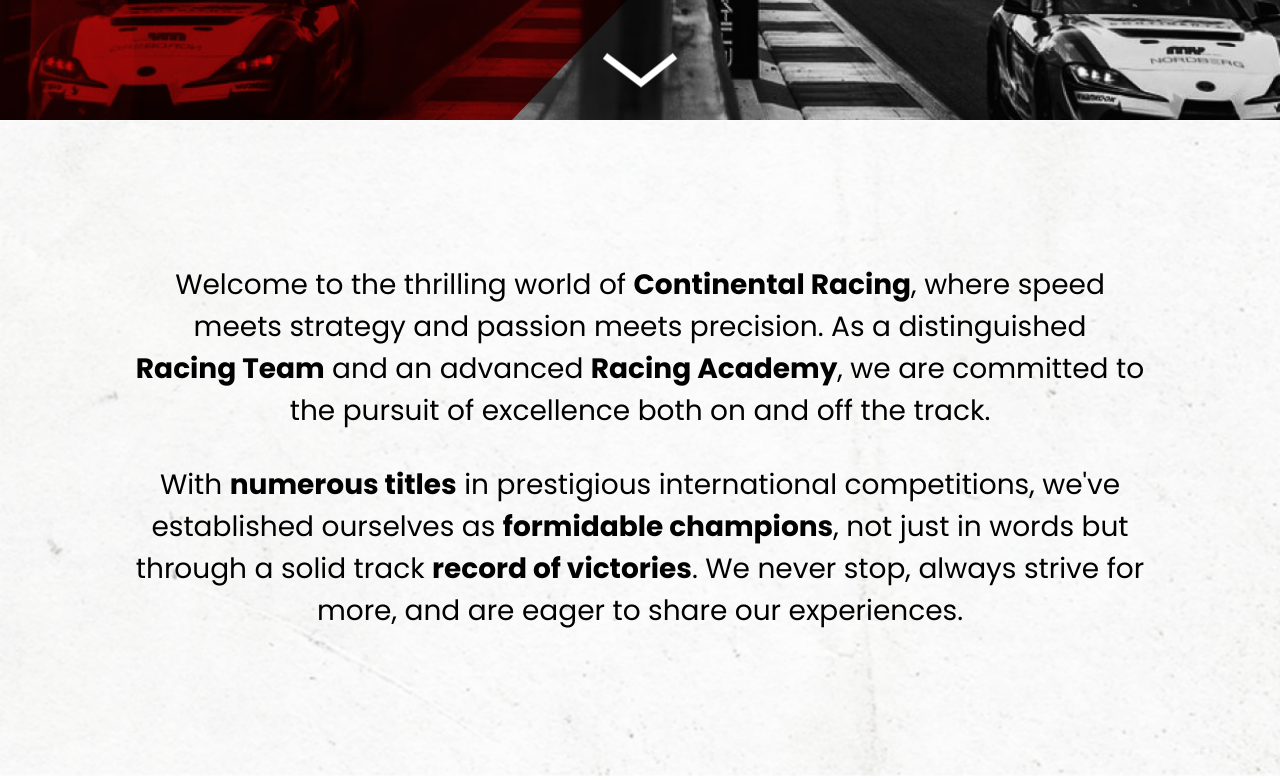
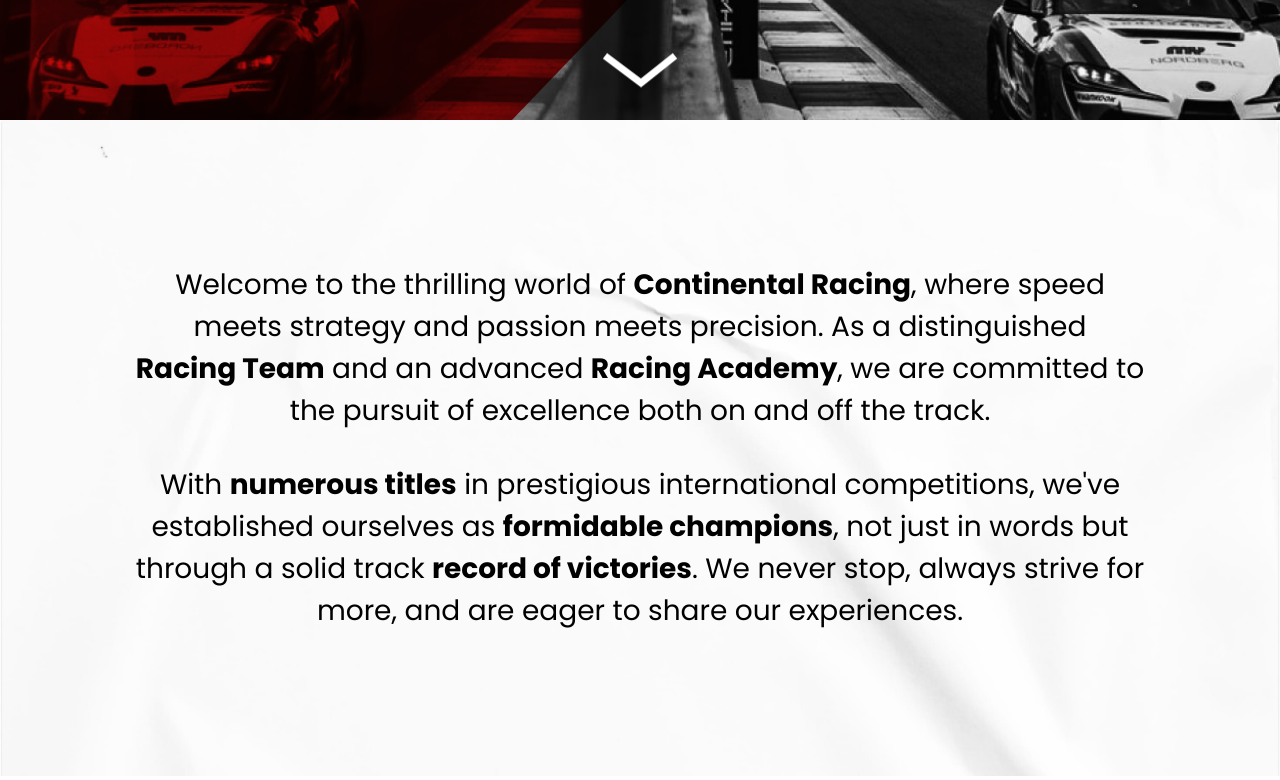
Before and after one commit to egorxvc/continental-next, a Next.js app: page / in a window 1280 px wide. Shown: the part 680-1460 px from the top of the page. Built offline with nearby package versions, Linux system fonts and the light colour scheme.

Commit message:
dorabotki 23.06

```diff
--- a/app/components/welcome-section.tsx
+++ b/app/components/welcome-section.tsx
@@ -2,7 +2,7 @@ import FadeInScroll from "@/app/components/ui/fadeInScroll";
 
 export default function WelcomeSection() {
     return (
-        <div id="racing-team-section" className="bg-welcome-pattern bg-cover">
+        <div id="racing-team-section" className="bg-texture-white bg-cover">
             <div className="container mx-auto">
                 <div className="text-center max-w-5xl mx-auto py-16 lg:py-36 flex flex-col gap-8 caption">
                     <FadeInScroll>
```
